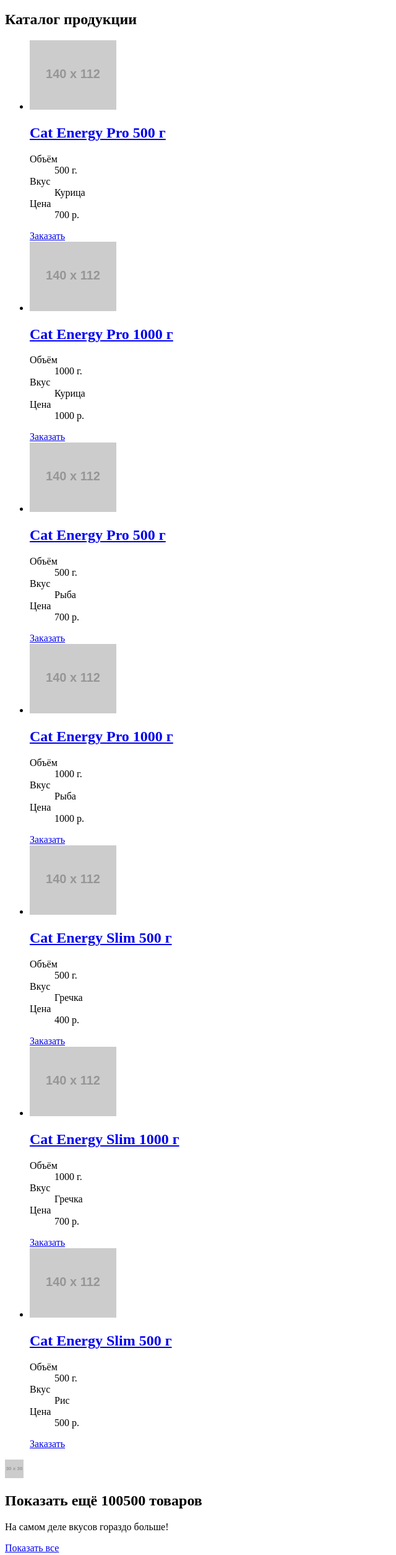
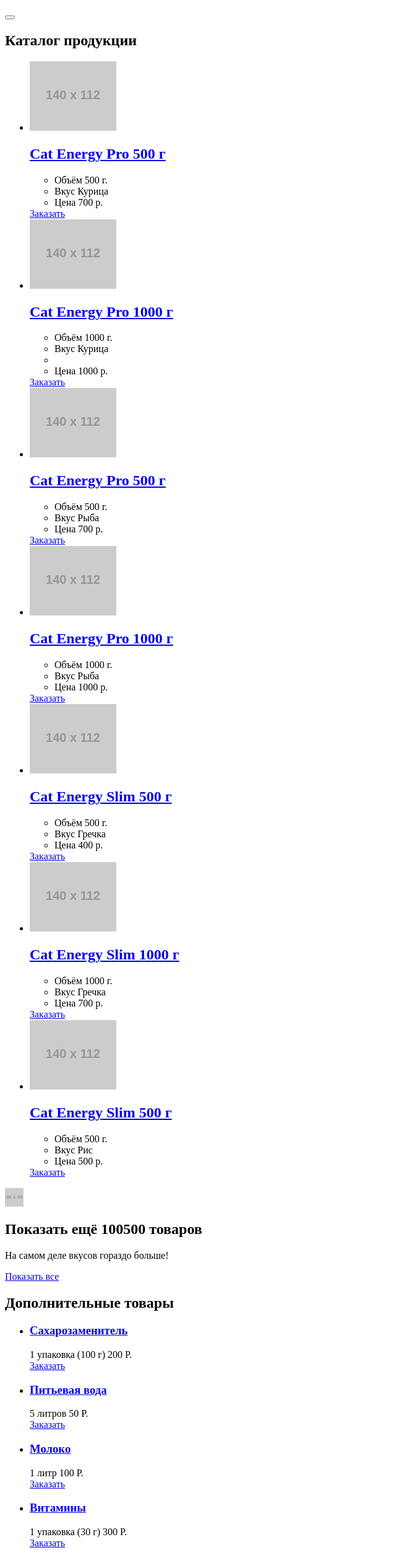
Before and after one commit to YuryFrolov/1209581-cat-energy-20, a website: page source/catalog.html in a window 1280 px wide. Shown: the part 121-2630 px from the top of the page at 62% size, without its empty margins (0-640 px from the left). Drawn offline with Linux system fonts and the light colour scheme; placeholder pictures from the web are drawn by us.

Commit message:
Исправляет ошибки в разметке проекта

```diff
--- a/source/catalog.html
+++ b/source/catalog.html
@@ -1,5 +1,5 @@
 <!DOCTYPE html>
-<html lang="en">
+<html lang="ru">
 
 <head>
   <meta charset="UTF-8">
@@ -19,6 +19,8 @@
         <li class="nav__item"><a href="form.html" class="nav__link">Подбор программы</a></li>
       </ul>
     </nav>
+    <button class="header__hamburger">
+    </button>
   </header>
 
   <main class="main">
@@ -26,7 +28,7 @@
       <h1 class="catalog__title">Каталог продукции</h1>
       <ul class="catalog__list">
         <li class="catalog__item">
-          <a href="catalog/cat-energy-pro-chicken-500g.html" class="catalog__link">
+          <a href="catalog/cat-energy-pro-chicken-500g.html" class="catalog__img-wrapper">
             <img class="catalog__image" src="https://via.placeholder.com/140x112"
               alt="Кошачий корм «Кэт Энерджи Про» с курицей 500 грамм">
           </a>
@@ -34,20 +36,26 @@
             <h2 class="catalog__name">
               <a href="catalog/cat-energy-pro-chicken-500g.html" class="catalog__link">Cat Energy Pro 500 г</a>
             </h2>
-            <dl class="catalog__features">
-              <dt class="catalog__feature">Объём</dt>
-              <dd class="catalog__definition">500 г.</dd>
-              <dt class="catalog__feature">Вкус</dt>
-              <dd class="catalog__definition">Курица</dd>
-              <dt class="catalog__feature">Цена</dt>
-              <dd class="catalog__definition">700 р.</dd>
-            </dl>
+            <ul class="catalog__features">
+              <li class="catalog__feature">
+                <span class="catalog__term">Объём</span>
+                <span class="catalog__definition">500 г.</span>
+              </li>
+              <li class="catalog__feature">
+                <span class="catalog__term">Вкус</span>
+                <span class="catalog__definition">Курица</span>
+              </li>
+              <li class="catalog__feature">
+                <span class="catalog__term">Цена</span>
+                <span class="catalog__definition">700 р.</span>
+              </li>
+            </ul>
           </div>
-          <a href="checkout.html" class="catalog__order">Заказать</a>
+          <a href="checkout.html" class="catalog__order btn">Заказать</a>
         </li>
 
         <li class="catalog__item">
-          <a href="catalog/cat-energy-pro-chicken-1000g.html" class="catalog__link">
+          <a href="catalog/cat-energy-pro-chicken-1000g.html" class="catalog__img-wrapper">
             <img class="catalog__image" src="https://via.placeholder.com/140x112"
               alt="Кошачий корм «Кэт Энерджи Про» с курицей 1000 грамм">
           </a>
@@ -55,20 +63,30 @@
             <h2 class="catalog__name">
               <a href="catalog/cat-energy-pro-chicken-1000g.html" class="catalog__link">Cat Energy Pro 1000 г</a>
             </h2>
-            <dl class="catalog__features">
-              <dt class="catalog__feature">Объём</dt>
-              <dd class="catalog__definition">1000 г.</dd>
-              <dt class="catalog__feature">Вкус</dt>
-              <dd class="catalog__definition">Курица</dd>
-              <dt class="catalog__feature">Цена</dt>
-              <dd class="catalog__definition">1000 р.</dd>
-            </dl>
+            <ul class="catalog__features">
+              <li class="catalog__feature">
+                <span class="catalog__term">Объём</span>
+                <span class="catalog__definition">1000 г.</span>
+              </li>
+              <li class="catalog__feature">
+                <span class="catalog__term">Вкус</span>
+                <span class="catalog__definition">Курица</span>
+              </li>
+              <li class="catalog__feature">
+                <span class="catalog__term"></span>
+                <span class="catalog__definition"></span>
+              </li>
+              <li class="catalog__feature">
+                <span class="catalog__term">Цена</span>
+                <span class="catalog__definition">1000 р.</span>
+              </li>
+            </ul>
           </div>
-          <a href="checkout.html" class="catalog__order">Заказать</a>
+          <a href="checkout.html" class="catalog__order btn">Заказать</a>
         </li>
 
         <li class="catalog__item">
-          <a href="catalog/cat-energy-pro-fish-500g.html" class="catalog__link">
+          <a href="catalog/cat-energy-pro-fish-500g.html" class="catalog__img-wrapper">
             <img class="catalog__image" src="https://via.placeholder.com/140x112"
               alt="Кошачий корм «Кэт Энерджи Про» с рыбой 500 грамм">
           </a>
@@ -76,20 +94,26 @@
             <h2 class="catalog__name">
               <a href="catalog/cat-energy-pro-fish-500g.html" class="catalog__link">Cat Energy Pro 500 г</a>
             </h2>
-            <dl class="catalog__features">
-              <dt class="catalog__feature">Объём</dt>
-              <dd class="catalog__definition">500 г.</dd>
-              <dt class="catalog__feature">Вкус</dt>
-              <dd class="catalog__definition">Рыба</dd>
-              <dt class="catalog__feature">Цена</dt>
-              <dd class="catalog__definition">700 р.</dd>
-            </dl>
+            <ul class="catalog__features">
+              <li class="catalog__feature">
+                <span class="catalog__term">Объём</span>
+                <span class="catalog__definition">500 г.</span>
+              </li>
+              <li class="catalog__feature">
+                <span class="catalog__term">Вкус</span>
+                <span class="catalog__definition">Рыба</span>
+              </li>
+              <li class="catalog__feature">
+                <span class="catalog__term">Цена</span>
+                <span class="catalog__definition">700 р.</span>
+              </li>
+            </ul>
           </div>
-          <a href="checkout.html" class="catalog__order">Заказать</a>
+          <a href="checkout.html" class="catalog__order btn">Заказать</a>
         </li>
 
         <li class="catalog__item">
-          <a href="catalog/cat-energy-pro-fish-1000g.html" class="catalog__link">
+          <a href="catalog/cat-energy-pro-fish-1000g.html" class="catalog__img-wrapper">
             <img class="catalog__image" src="https://via.placeholder.com/140x112"
               alt="Кошачий корм «Кэт Энерджи Про» с рыбой 1000 грамм">
           </a>
@@ -97,20 +121,26 @@
             <h2 class="catalog__name">
               <a href="catalog/cat-energy-pro-fish-1000g.html" class="catalog__link">Cat Energy Pro 1000 г</a>
             </h2>
-            <dl class="catalog__features">
-              <dt class="catalog__feature">Объём</dt>
-              <dd class="catalog__definition">1000 г.</dd>
-              <dt class="catalog__feature">Вкус</dt>
-              <dd class="catalog__definition">Рыба</dd>
-              <dt class="catalog__feature">Цена</dt>
-              <dd class="catalog__definition">1000 р.</dd>
-            </dl>
+            <ul class="catalog__features">
+              <li class="catalog__feature">
+                <span class="catalog__term">Объём</span>
+                <span class="catalog__definition">1000 г.</span>
+              </li>
+              <li class="catalog__feature">
+                <span class="catalog__term">Вкус</span>
+                <span class="catalog__definition">Рыба</span>
+              </li>
+              <li class="catalog__feature">
+                <span class="catalog__term">Цена</span>
+                <span class="catalog__definition">1000 р.</span>
+              </li>
+            </ul>
           </div>
-          <a href="checkout.html" class="catalog__order">Заказать</a>
+          <a href="checkout.html" class="catalog__order btn">Заказать</a>
         </li>
 
         <li class="catalog__item">
-          <a href="catalog/cat-energy-slim-buckwheat-500g.html" class="catalog__link">
+          <a href="catalog/cat-energy-slim-buckwheat-500g.html" class="catalog__img-wrapper">
             <img class="catalog__image" src="https://via.placeholder.com/140x112"
               alt="Кошачий корм «Кэт Энерджи Слим» с гречкой 500 грамм">
           </a>
@@ -118,20 +148,26 @@
             <h2 class="catalog__name">
               <a href="catalog/cat-energy-slim-buckwheat-500g.html" class="catalog__link">Cat Energy Slim 500 г</a>
             </h2>
-            <dl class="catalog__features">
-              <dt class="catalog__feature">Объём</dt>
-              <dd class="catalog__definition">500 г.</dd>
-              <dt class="catalog__feature">Вкус</dt>
-              <dd class="catalog__definition">Гречка</dd>
-              <dt class="catalog__feature">Цена</dt>
-              <dd class="catalog__definition">400 р.</dd>
-            </dl>
+            <ul class="catalog__features">
+              <li class="catalog__feature">
+                <span class="catalog__term">Объём</span>
+                <span class="catalog__definition">500 г.</span>
+              </li>
+              <li class="catalog__feature">
+                <span class="catalog__term">Вкус</span>
+                <span class="catalog__definition">Гречка</span>
+              </li>
+              <li class="catalog__feature">
+                <span class="catalog__term">Цена</span>
+                <span class="catalog__definition">400 р.</span>
+              </li>
+            </ul>
           </div>
-          <a href="checkout.html" class="catalog__order">Заказать</a>
+          <a href="checkout.html" class="catalog__order btn">Заказать</a>
         </li>
 
         <li class="catalog__item">
-          <a href="catalog/cat-energy-slim-buckweat-1000g.html" class="catalog__link">
+          <a href="catalog/cat-energy-slim-buckweat-1000g.html" class="catalog__img-wrapper">
             <img class="catalog__image" src="https://via.placeholder.com/140x112"
               alt="Кошачий корм «Кэт Энерджи Слим» с гречкой 1000 грамм">
           </a>
@@ -139,20 +175,26 @@
             <h2 class="catalog__name">
               <a href="catalog/cat-energy-slim-buckweat-1000g.html" class="catalog__link">Cat Energy Slim 1000 г</a>
             </h2>
-            <dl class="catalog__features">
-              <dt class="catalog__feature">Объём</dt>
-              <dd class="catalog__definition">1000 г.</dd>
-              <dt class="catalog__feature">Вкус</dt>
-              <dd class="catalog__definition">Гречка</dd>
-              <dt class="catalog__feature">Цена</dt>
-              <dd class="catalog__definition">700 р.</dd>
-            </dl>
+            <ul class="catalog__features">
+              <li class="catalog__feature">
+                <span class="catalog__term">Объём</span>
+                <span class="catalog__definition">1000 г.</span>
+              </li>
+              <li class="catalog__feature">
+                <span class="catalog__term">Вкус</span>
+                <span class="catalog__definition">Гречка</span>
+              </li>
+              <li class="catalog__feature">
+                <span class="catalog__term">Цена</span>
+                <span class="catalog__definition">700 р.</span>
+              </li>
+            </ul>
           </div>
-          <a href="checkout.html" class="catalog__order">Заказать</a>
+          <a href="checkout.html" class="catalog__order btn">Заказать</a>
         </li>
 
         <li class="catalog__item">
-          <a href="catalog/cat-energy-slim-rice-500g.html" class="catalog__link">
+          <a href="catalog/cat-energy-slim-rice-500g.html" class="catalog__img-wrapper">
             <img class="catalog__image" src="https://via.placeholder.com/140x112"
               alt="Кошачий корм «Кэт Энерджи Слим» с рисом 500 грамм">
           </a>
@@ -160,16 +202,22 @@
             <h2 class="catalog__name">
               <a href="catalog/cat-energy-slim-rice-500g.html" class="catalog__link">Cat Energy Slim 500 г</a>
             </h2>
-            <dl class="catalog__features">
-              <dt class="catalog__feature">Объём</dt>
-              <dd class="catalog__definition">500 г.</dd>
-              <dt class="catalog__feature">Вкус</dt>
-              <dd class="catalog__definition">Рис</dd>
-              <dt class="catalog__feature">Цена</dt>
-              <dd class="catalog__definition">500 р.</dd>
-            </dl>
+            <ul class="catalog__features">
+              <li class="catalog__feature">
+                <span class="catalog__term">Объём</span>
+                <span class="catalog__definition">500 г.</span>
+              </li>
+              <li class="catalog__feature">
+                <span class="catalog__term">Вкус</span>
+                <span class="catalog__definition">Рис</span>
+              </li>
+              <li class="catalog__feature">
+                <span class="catalog__term">Цена</span>
+                <span class="catalog__definition">500 р.</span>
+              </li>
+            </ul>
           </div>
-          <a href="checkout.html" class="catalog__order">Заказать</a>
+          <a href="checkout.html" class="catalog__order btn">Заказать</a>
         </li>
       </ul>
     </section>
@@ -178,7 +226,7 @@
       <img src="https://via.placeholder.com/30x30" class="more__image" alt="">
       <h2 class="more__title">Показать ещё 100500 товаров</h2>
       <p class="more__slogan">На самом деле вкусов гораздо больше!</p>
-      <a class="more__link" href="new-goods.html">Показать все</a>
+      <a href="new-goods.html" class="more__link btn">Показать все</a>
     </section>
 
     <section class="extra">
@@ -189,44 +237,44 @@
           <h3 class="extra__name">
             <a href="catalog/sweetener.html" class="extra__link">Сахарозаменитель</a>
           </h3>
-          <dl class="extra__properties">
-            <dt class="extra__property">1 упаковка (100 г)</dt>
-            <dd class="extra__definition">200 Р.</dd>
-          </dl>
-          <a href="checkout.html" class="extra__order">Заказать</a>
+          <div class="extra__properties">
+            <span class="extra__property">1 упаковка (100 г)</span>
+            <span class="extra__property">200 Р.</span>
+          </div>
+          <a href="checkout.html" class="extra__order btn">Заказать</a>
         </li>
 
         <li class="extra__item">
           <h3 class="extra__name">
             <a href="catalog/drink-water.html" class="extra__link">Питьевая вода</a>
           </h3>
-          <dl class="extra__properties">
-            <dt class="extra__property">5 литров</dt>
-            <dd class="extra__definition">50 Р.</dd>
-          </dl>
-          <a href="checkout.html" class="extra__order">Заказать</a>
+          <div class="extra__properties">
+            <span class="extra__property">5 литров</span>
+            <span class="extra__property">50 Р.</span>
+          </div>
+          <a href="checkout.html" class="extra__order btn">Заказать</a>
         </li>
 
         <li class="extra__item">
           <h3 class="extra__name">
             <a href="catalog/milk.html" class="extra__link">Молоко</a>
           </h3>
-          <dl class="extra__properties">
-            <dt class="extra__property">1 литр</dt>
-            <dd class="extra__definition">100 Р.</dd>
-          </dl>
-          <a href="checkout.html" class="extra__order">Заказать</a>
+          <div class="extra__properties">
+            <span class="extra__property">1 литр</span>
+            <span class="extra__property">100 Р.</span>
+          </div>
+          <a href="checkout.html" class="extra__order btn">Заказать</a>
         </li>
 
         <li class="extra__item">
           <h3 class="extra__name">
             <a href="catalog/vitamins.html" class="extra__link">Витамины</a>
           </h3>
-          <dl class="extra__properties">
-            <dt class="extra__property">1 упаковка (30 г)</dt>
-            <dd class="extra__definition">300 Р.</dd>
-          </dl>
-          <a href="checkout.html" class="extra__order">Заказать</a>
+          <div class="extra__properties">
+            <span class="extra__property">1 упаковка (30 г)</span>
+            <span class="extra__property">300 Р.</span>
+          </div>
+          <a href="checkout.html" class="extra__order btn">Заказать</a>
         </li>
 
       </ul>
```
Also changed, not shown: source/form.html (+56 -55 lines), source/index.html (+27 -23 lines).
